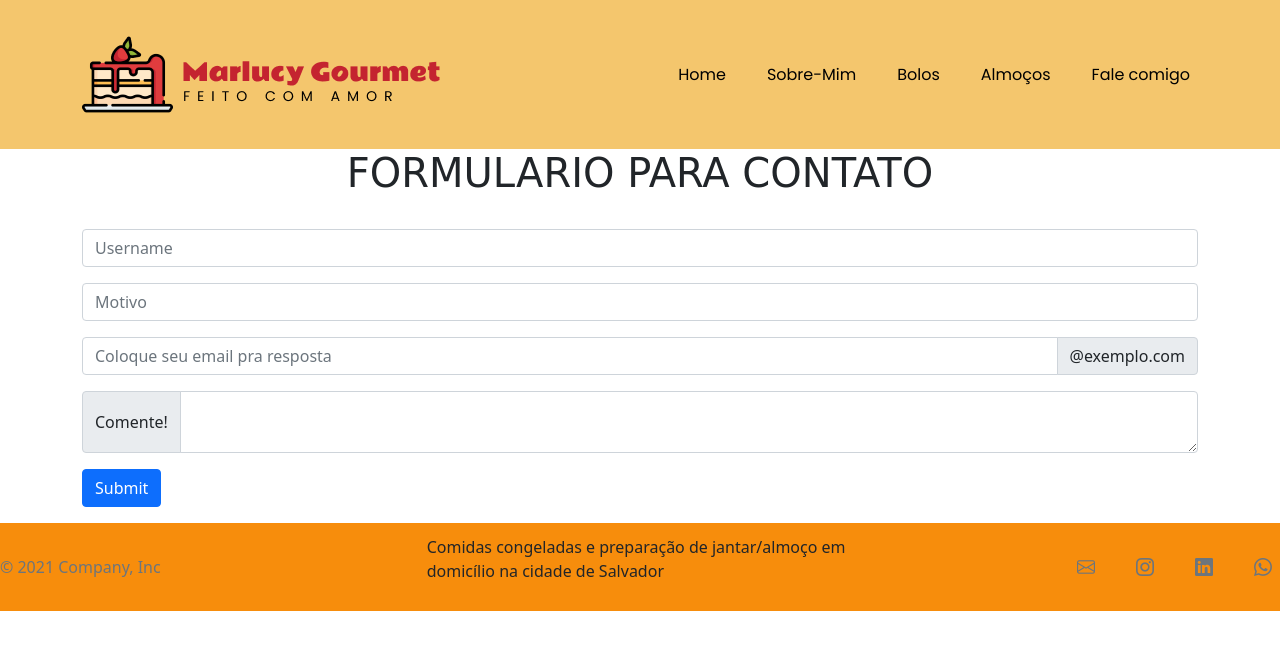
After one commit to josebrunoleite/Projeto-Senac, a PHP site: page /formulario.php in a window 1280 px wide. The commit adds this page. Shown: the top 650 px of the page. Run offline with PHP 8.4, Linux system fonts and the light colour scheme; some web fonts are replaced.

Commit message:
Update 0.6.2
Adicionando formulario, ajustando linhas style e alterando o footer

```diff
--- a/body/header.php
+++ b/body/header.php
@@ -1,5 +1,7 @@
-
-
+ 	<link rel="stylesheet" type="text/css" href="body/style.css">
+	<link rel="stylesheet" type="text/css" href="body/image.css">
+	<link rel="stylesheet" type="text/css" href="body/instra.css">
+	<link rel="stylesheet" type="text/css" href="body/responsive.css">
 	<meta name="viewport" content="width=device-width, initial-scale=1.0">
 	<!--Fonte-->
 	<link rel="preconnect" href="https://fonts.googleapis.com">
--- a/footer.php
+++ b/footer.php
@@ -13,9 +13,9 @@
     <path d="M5.026 15c6.038 0 9.341-5.003 9.341-9.334 0-.14 0-.282-.006-.422A6.685 6.685 0 0 0 16 3.542a6.658 6.658 0 0 1-1.889.518 3.301 3.301 0 0 0 1.447-1.817 6.533 6.533 0 0 1-2.087.793A3.286 3.286 0 0 0 7.875 6.03a9.325 9.325 0 0 1-6.767-3.429 3.289 3.289 0 0 0 1.018 4.382A3.323 3.323 0 0 1 .64 6.575v.045a3.288 3.288 0 0 0 2.632 3.218 3.203 3.203 0 0 1-.865.115 3.23 3.23 0 0 1-.614-.057 3.283 3.283 0 0 0 3.067 2.277A6.588 6.588 0 0 1 .78 13.58a6.32 6.32 0 0 1-.78-.045A9.344 9.344 0 0 0 5.026 15z"></path>
   </symbol>
 </svg>
-<div class="footer">
+<div class="footer bottom-0 ">
 <div class=".container-sv">
-  <footer class="d-flex flex-wrap justify-content-between align-items-center py-1 my-6 border-top">
+  <footer class="d-flex flex-wrap justify-content-between align-items-center py-1 my-6">
     <p class="col-md-4 mb-0 text-muted">© 2021 Company, Inc</p>
 
     <a href="/" class="col-md-4 word-wrap text-foot d-flex align-items-center justify-content-center mb-3 mb-md-0 me-md-auto link-dark text-decoration-none">
--- /dev/null
+++ b/formulario.php
@@ -0,0 +1,35 @@
+<!DOCTYPE html>
+<html>
+<head>
+	<meta charset="utf-8">
+	<meta http-equiv="X-UA-Compatible" content="IE=edge">
+	<title>Formulario</title>
+	<?php include("body/header.php");?>
+</head>
+<body>
+	<?php include('navbar.php')?>
+	<h1 class="text-center mb-3"> Formulario para contato</h1>
+	<form class="container">
+	<div class="input-group mb-3">
+	  <input type="text" class="form-control" placeholder="Username" aria-label="Username" aria-describedby="basic-addon1">
+	</div>
+	<div class="input-group mb-3">
+	  <input type="text" class="form-control" placeholder="Motivo" aria-label="Motivo" aria-describedby="basic-addon1">
+	</div>
+
+	<div class="input-group mb-3">
+	  <input type="text" class="form-control" placeholder="Coloque seu email pra resposta" aria-label="Recipient's username" aria-describedby="basic-addon2">
+	  <span class="input-group-text" id="basic-addon2">@exemplo.com</span>
+	</div>
+
+	<div class="input-group mb-3">
+	  <span class="input-group-text">Comente!</span>
+	  <textarea class="form-control" aria-label="With textarea"></textarea>
+	</div>
+	  </div>
+  <button type="submit" class="btn btn-primary">Submit</button>
+</form>
+
+</body>
+<?php include('footer.php')?>
+</html>
--- a/instragram.php
+++ b/instragram.php
@@ -1,10 +1,10 @@
 <section id="instra">
 		<h1 class="text-center">Instragram</h1>
-		<div class="col row-cols-3 row-cols-md-3 g-2">
+		<div class="card-group">
   			<div class=" card-inst">
-   				 <blockquote class="instagram-media" data-instgrm-captioned data-instgrm-permalink="https://www.instagram.com/p/CUh1S_pAM8t/?utm_source=ig_embed&amp;utm_campaign=loading" data-instgrm-version="12" style=" background:#ff0000 !important;; border:0; border-radius:3px; box-shadow:0 0 1px 0 rgba(0,0,0,0.5),0 1px 10px 0 rgba(0,0,0,0.15); margin: 1px; max-width:100px; min-width:326px; padding:0; width:99.375%; width:-webkit-calc(100% - 2px); width:calc(100% - 2px);">
+   				 <blockquote class="instagram-media" data-instgrm-captioned data-instgrm-permalink="https://www.instagram.com/p/CVSuCjxlrIU/?utm_source=ig_embed&amp;utm_campaign=loading" data-instgrm-version="12" style=" background:#ffffff !important;; border:0; border-radius:3px; box-shadow:0 0 1px 0 rgba(0,0,0,0.5),0 1px 10px 0 rgba(0,0,0,0.15); margin: 1px; max-width:100px; min-width:326px; padding:0; width:99.375%; width:-webkit-calc(100% - 2px); width:calc(100% - 2px);">
 		   <div style="padding:16px;">
-		      <a href="https://www.instagram.com/p/CUh1S_pAM8t/?utm_source=ig_embed&amp;utm_campaign=loading" style=" background:#FFFFFF; line-height:0; padding:0 0; text-align:center; text-decoration:none; width:100%;" target="_blank">
+		      <a href="https://www.instagram.com/p/CVSuCjxlrIU/?utm_source=ig_embed&amp;utm_campaign=loading" style=" background:#FFFFFF; line-height:0; padding:0 0; text-align:center; text-decoration:none; width:100%;" target="_blank">
 		         <div style=" display: flex; flex-direction: row; align-items: center;">
 		            <div style="background-color: #F4F4F4; border-radius: 50%; flex-grow: 0; height: 40px; margin-right: 14px; width: 40px;"></div>
 		            <div style="display: flex; flex-direction: column; flex-grow: 1; justify-content: center;">
--- a/navbar.php
+++ b/navbar.php
@@ -7,7 +7,7 @@
       <div class="collapse navbar-collapse" style="justify-content: flex-end;" id="navbarNav">
         <ul class="navbar-nav">
 
-            <a class="nav-link" href="#">Home</a>
+            <a class="nav-link" href="index.php">Home</a>
 
             <a class="nav-link" href="#">Sobre-Mim</a>
 
@@ -17,7 +17,7 @@
 
             <a class="nav-link" href="#">Almoços</a>
 
-            <a class="nav-link" href="#">Fale comigo</a>
+            <a class="nav-link" href="formulario.php">Fale comigo</a>
 
         </ul>
       </div>
```
Also changed, not shown: index.php (+2 -6 lines).
